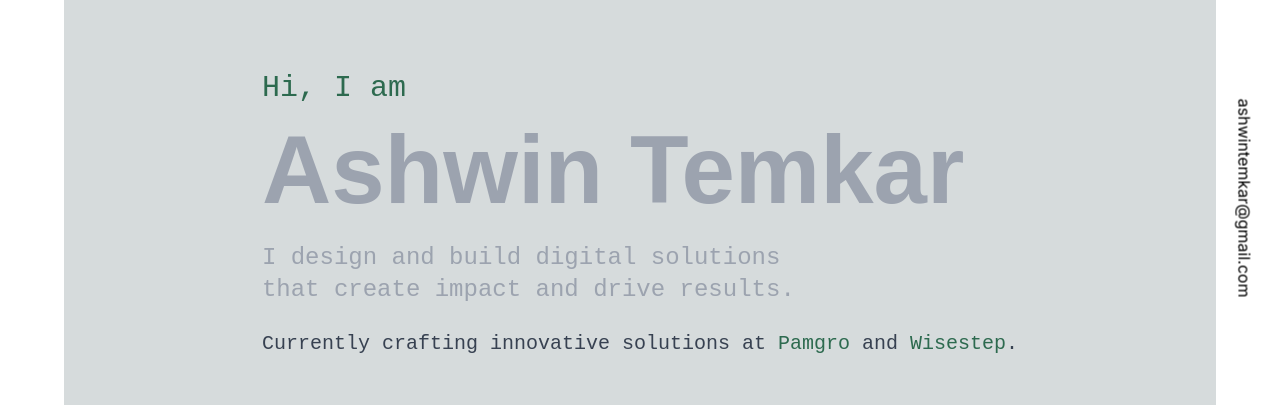
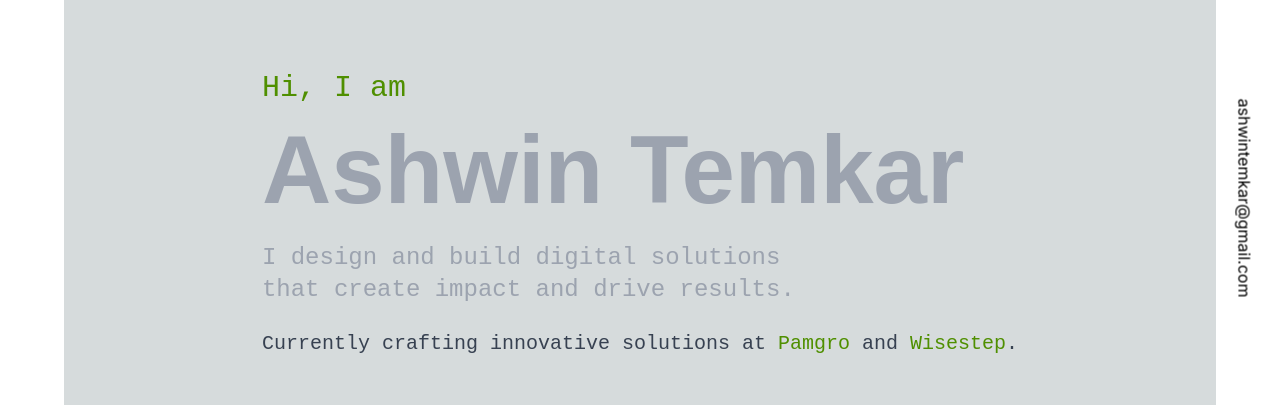
Before and after one commit to rothardo/my-portfolio-ashwintemkar, a Next.js app in the folder my-portfolio/: page / in a window 1280 px wide. Shown: the part 186-591 px from the top of the page. Built offline with nearby package versions, Linux system fonts and the light colour scheme.

Commit message:
changed data and about also tailwind

```diff
--- a/my-portfolio/src/app/data/data.tsx
+++ b/my-portfolio/src/app/data/data.tsx
@@ -98,7 +98,6 @@ export const projectData: Project[] = [
     image: github,
     hoverText: "Explore the e-commerce store project!",
   },
-  // Add more projects as needed
 ];
 
 export const technologies = [
--- a/my-portfolio/src/app/sections/About.tsx
+++ b/my-portfolio/src/app/sections/About.tsx
@@ -2,7 +2,7 @@ import { FC } from "react";
 import ashwin from "@/images/ashwin.jpeg";
 import Image from "next/image";
 import SectionContainer from "@/components/SectionContainer";
-import { technologies } from "../data/data"; // Assuming technologies is an array from your data file
+import { technologies } from "../data/data";
 
 const About: FC = () => {
   return (
@@ -65,7 +65,7 @@ const About: FC = () => {
         {technologies.map((tech, index) => (
           <li
             key={index}
-            className="text-base sm:text-lg md:text-xl text-accent-light dark:text-accent-light bg-gray-200 dark:bg-gray-800 rounded px-3 py-2"
+            className="text-base sm:text-lg md:text-xl text-accent-light dark:text-accent-light bg-gray-200 dark:bg-dark-gray rounded px-3 py-2"
           >
             {tech}
           </li>
--- a/my-portfolio/tailwind.config.ts
+++ b/my-portfolio/tailwind.config.ts
@@ -23,25 +23,25 @@ const config: Config = {
       },
       colors: {
         "light-gray": "#D6DBDC",
-        "dark-gray": "#1F2937",
+        "dark-gray": "#0a1930",
         "text-light": "#111827",
         "text-dark": "#FFFFFF",
-        "highlight-green": "#4CAF50",
+        "highlight-green": "#4f8f00",
         "accent-dark": "#374151",
         "accent-light": "#9CA3AF",
       },
       backgroundColor: {
         "bg-light": "#FFFFFF",
-        "bg-dark": "#1F2937",
+        "bg-dark": "#0a1930",
         "gradient-start-light": "#D6DBDC",
         "gradient-end-light": "#FFFFFF",
-        "gradient-start-dark": "#1F2937",
+        "gradient-start-dark": "#0a1930",
         "gradient-end-dark": "#111827",
       },
       textColor: {
         "text-light": "#111827",
         "text-dark": "#FFFFFF",
-        "highlight-green": "#2D6A4F",
+        "highlight-green": "#4f8f00",
       },
       fontFamily: {
         sans: ["Poppins", "sans-serif"],
```
